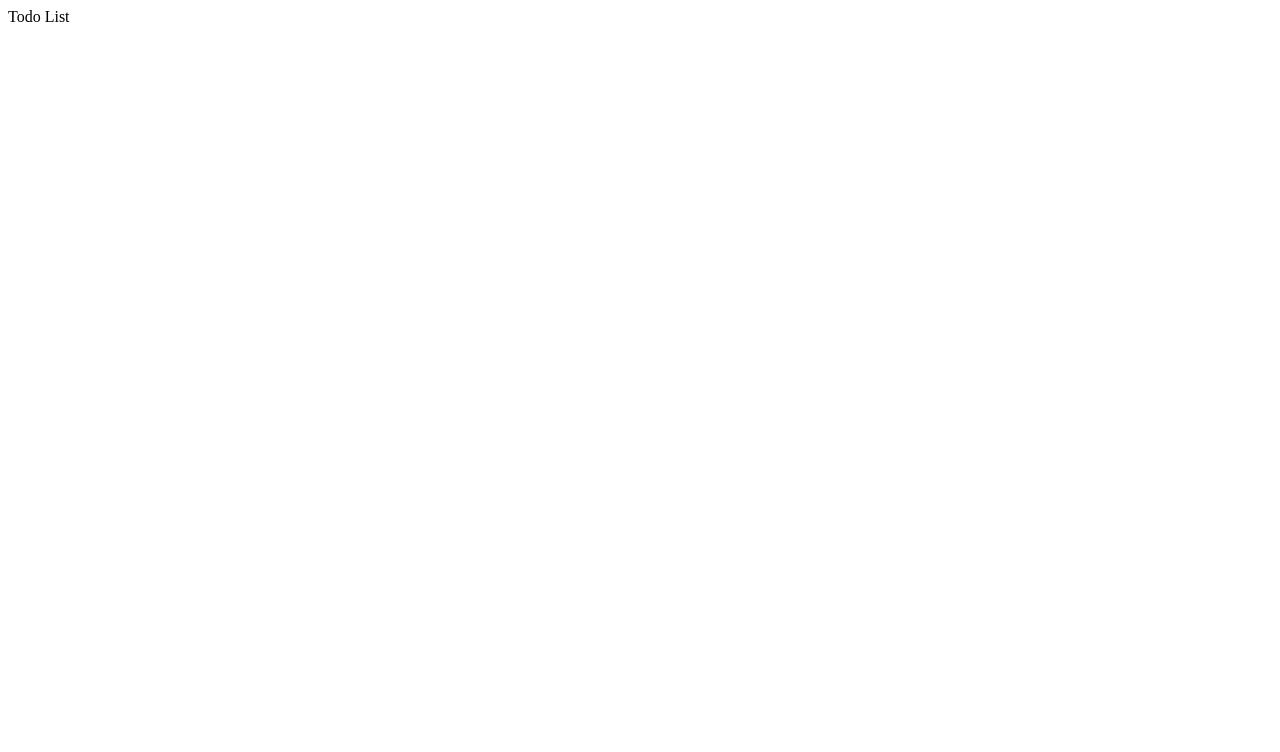
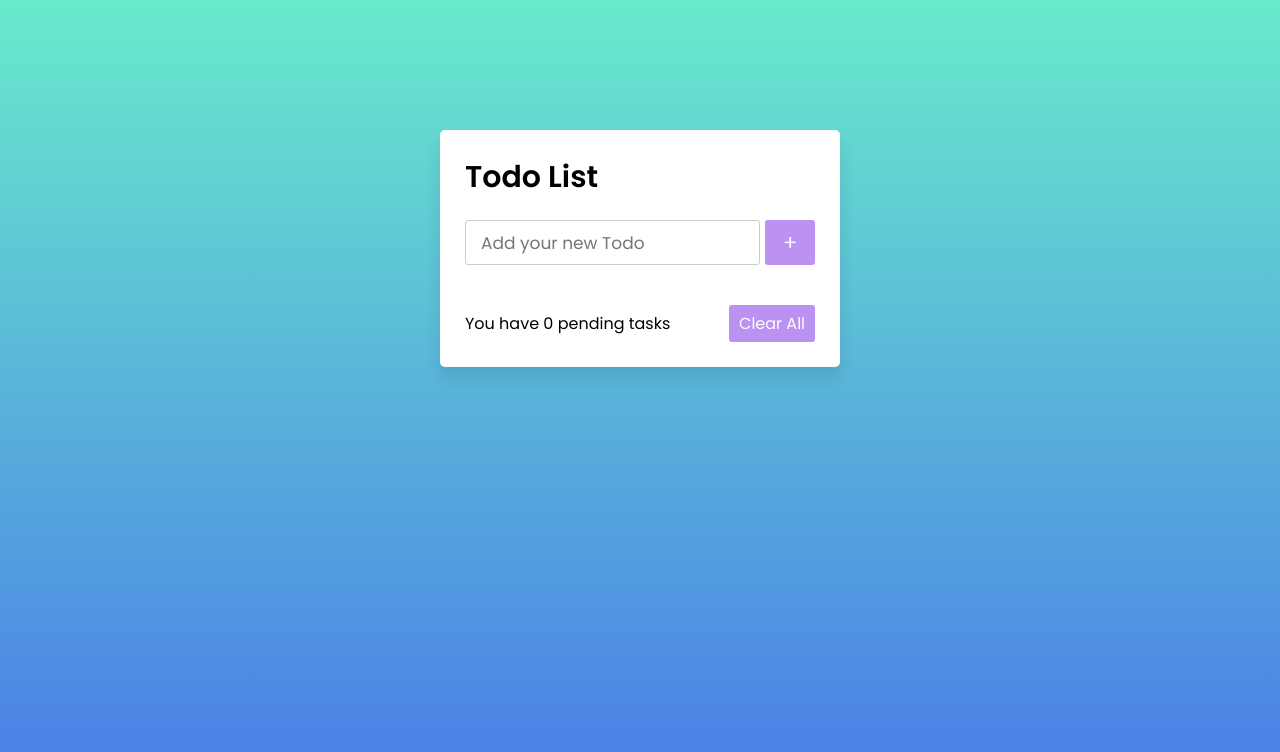
Before and after one commit to StefanHritcu/Official-Javascript-Todo-List, a plain HTML site: page index.html in a window 1280 px wide. Drawn offline with Linux system fonts and the light colour scheme.

Commit message:
added: completed project

```diff
--- a/index.html
+++ b/index.html
@@ -5,9 +5,32 @@
     <meta name="viewport" content="width=device-width, initial-scale=1.0">
     <title>Javascipt Todo List</title>
     <link rel="stylesheet" href="style.css">
+    <script src="https://kit.fontawesome.com/a076d05399.js"></script>
 </head>
 <body>
-    <header>Todo List</header>
+    <div class="wrapper">
+        <header>Todo List</header>
+
+        <!--INPUT-->
+        <div class="inputField">
+            <input type="text" placeholder="Add your new Todo">
+            <button>
+                <span>+</span>
+            </button>
+        </div>
+
+        <!--LIST ITEMS-->
+        <ul class="todoList">
+
+        </ul>
+
+        <!--FOOTER-->
+        <div class="footer">
+            <span>You have <span class="pendingTasks"></span> pending tasks</span>
+            <button>Clear All</button>
+        </div>
+
+    </div>
 
 
 
--- a/index.js
+++ b/index.js
@@ -0,0 +1,65 @@
+const inputBox = document.querySelector(".inputField input");
+const addBtn = document.querySelector(".inputField button");
+const todoList = document.querySelector(".todoList");
+const deleteAllBtn = document.querySelector(".footer button");
+
+inputBox.onkeyup = ()=>{
+    let userEnteredValue = inputBox.value;
+    if(userEnteredValue.trim() != 0){
+      addBtn.classList.add("active");
+    }else{
+      addBtn.classList.remove("active");
+    }
+  }
+
+showTasks();
+
+addBtn.onclick = ()=>{
+    let userEnteredValue = inputBox.value;
+    let getLocalStorageData = localStorage.getItem("New Todo");
+    if(getLocalStorageData == null){
+      listArray = [];
+    }else{
+      listArray = JSON.parse(getLocalStorageData);
+    }
+    listArray.push(userEnteredValue);
+    localStorage.setItem("New Todo", JSON.stringify(listArray));
+    showTasks();
+    addBtn.classList.remove("active");
+  }
+
+  function showTasks(){
+    let getLocalStorageData = localStorage.getItem("New Todo");
+    if(getLocalStorageData == null){
+      listArray = [];
+    }else{
+      listArray = JSON.parse(getLocalStorageData);
+    }
+    const pendingTasksNumb = document.querySelector(".pendingTasks");
+    pendingTasksNumb.textContent = listArray.length;
+    if(listArray.length > 0){
+      deleteAllBtn.classList.add("active");
+    }else{
+      deleteAllBtn.classList.remove("active");
+    }
+    let newLiTag = "";
+    listArray.forEach((element, index) => {
+      newLiTag += `<li>${element}<span class="icon" onclick="deleteTask(${index})">x</span></li>`;
+    });
+    todoList.innerHTML = newLiTag;
+    inputBox.value = "";
+  }
+
+function deleteTask(index){
+    let getLocalStorageData = localStorage.getItem("New Todo");
+    listArray = JSON.parse(getLocalStorageData);
+    listArray.splice(index, 1);
+    localStorage.setItem("New Todo", JSON.stringify(listArray));
+    showTasks();
+  }
+
+  deleteAllBtn.onclick = ()=>{
+    listArray = [];
+    localStorage.setItem("New Todo", JSON.stringify(listArray));
+    showTasks();
+  }
--- a/style.css
+++ b/style.css
@@ -0,0 +1,129 @@
+@import url('https://fonts.googleapis.com/css2?family=Poppins:wght@200;300;400;500;600;700&display=swap');
+*{
+  margin: 0;
+  padding: 0;
+  box-sizing: border-box;
+  font-family: 'Poppins', sans-serif;
+}
+::selection{
+  color: #ffff;
+  background: rgb(142, 73, 232);
+}
+body{
+  width: 100%;
+  height: 100vh;
+  /* overflow: hidden; */
+  padding: 10px;
+  background: linear-gradient(to bottom, #68EACC 0%, #497BE8 100%);
+}
+.wrapper{
+  background: #fff;
+  max-width: 400px;
+  width: 100%;
+  margin: 120px auto;
+  padding: 25px;
+  border-radius: 5px;
+  box-shadow: 0px 10px 15px rgba(0,0,0,0.1);
+}
+.wrapper header{
+  font-size: 30px;
+  font-weight: 600;
+}
+.wrapper .inputField{
+  margin: 20px 0;
+  width: 100%;
+  display: flex;
+  height: 45px;
+}
+.inputField input{
+  width: 85%;
+  height: 100%;
+  outline: none;
+  border-radius: 3px;
+  border: 1px solid #ccc;
+  font-size: 17px;
+  padding-left: 15px;
+  transition: all 0.3s ease;
+}
+.inputField input:focus{
+  border-color: #8E49E8;
+}
+.inputField button{
+  width: 50px;
+  height: 100%;
+  border: none;
+  color: #fff;
+  margin-left: 5px;
+  font-size: 21px;
+  outline: none;
+  background: #8E49E8;
+  cursor: pointer;
+  border-radius: 3px;
+  opacity: 0.6;
+  pointer-events: none;
+  transition: all 0.3s ease;
+}
+.inputField button:hover,
+.footer button:hover{
+  background: #721ce3;
+}
+.inputField button.active{
+  opacity: 1;
+  pointer-events: auto;
+}
+.wrapper .todoList{
+  max-height: 250px;
+  overflow-y: auto;
+}
+.todoList li{
+  position: relative;
+  list-style: none;
+  height: 45px;
+  line-height: 45px;
+  margin-bottom: 8px;
+  background: #f2f2f2;
+  border-radius: 3px;
+  padding: 0 15px;
+  cursor: default;
+  overflow: hidden;
+}
+.todoList li .icon{
+  position: absolute;
+  right: -45px;
+  background: #e74c3c;
+  width: 45px;
+  text-align: center;
+  color: #fff;
+  border-radius: 0 3px 3px 0;
+  cursor: pointer;
+  transition: all 0.2s ease;
+}
+.todoList li:hover .icon{
+  right: 0px;
+}
+.wrapper .footer{
+  display: flex;
+  width: 100%;
+  margin-top: 20px;
+  align-items: center;
+  justify-content: space-between;
+}
+.footer button{
+  padding: 6px 10px;
+  border-radius: 3px;
+  border: none;
+  outline: none;
+  color: #fff;
+  font-weight: 400;
+  font-size: 16px;
+  margin-left: 5px;
+  background: #8E49E8;
+  cursor: pointer;
+  opacity: 0.6;
+  pointer-events: none;
+  transition: all 0.3s ease;
+}
+.footer button.active{
+  opacity: 1;
+  pointer-events: auto;
+}
```
